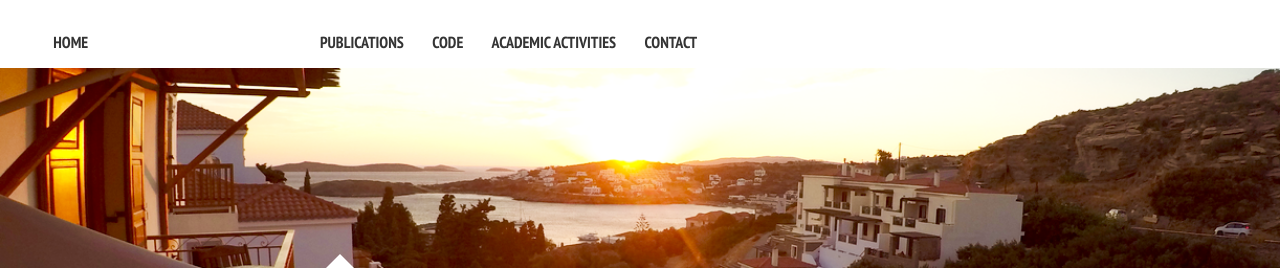
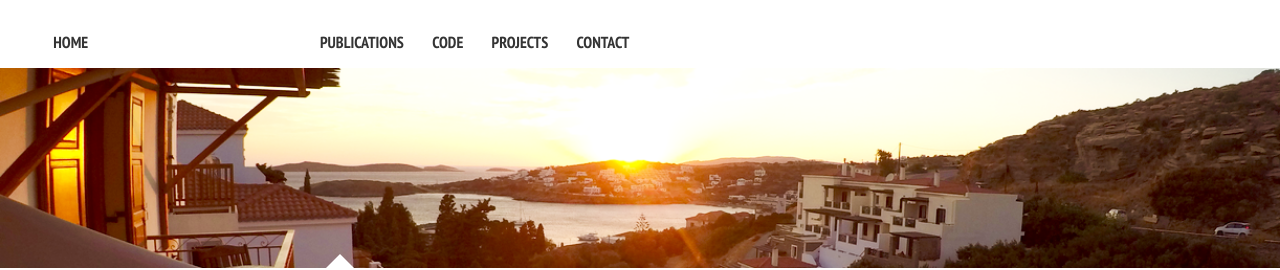
Before and after one commit to francisengelmann/francisengelmann.github.io, a Jekyll site: the page built from index.md, in a window 1280 px wide. Shown: the top 270 px of the page. Built offline with Jekyll 4.4.1, drawn with Linux system fonts in a browser that asks for light colours; nearby versions of some CDN libraries.

Commit message:
Update _config.yml

```diff
--- a/_config.yml
+++ b/_config.yml
@@ -30,8 +30,8 @@ links:
     url: /publications/
   - title: Code
     url: /code/
-  - title: Academic activities
-    url: /academic_activities/
+  - title: Projects
+    url: /projects/
   - title: Contact
     url: /contact/
 
```
